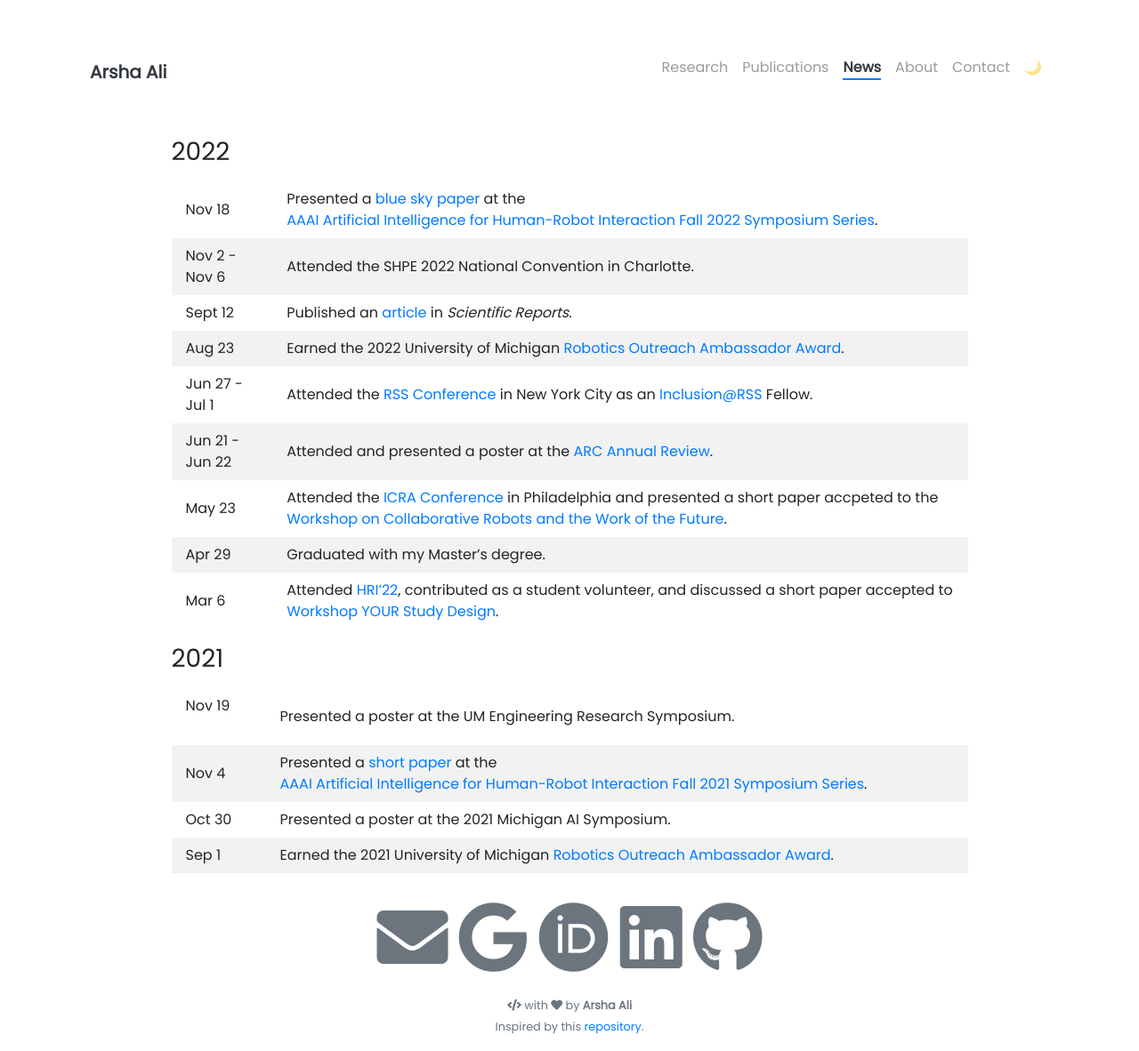
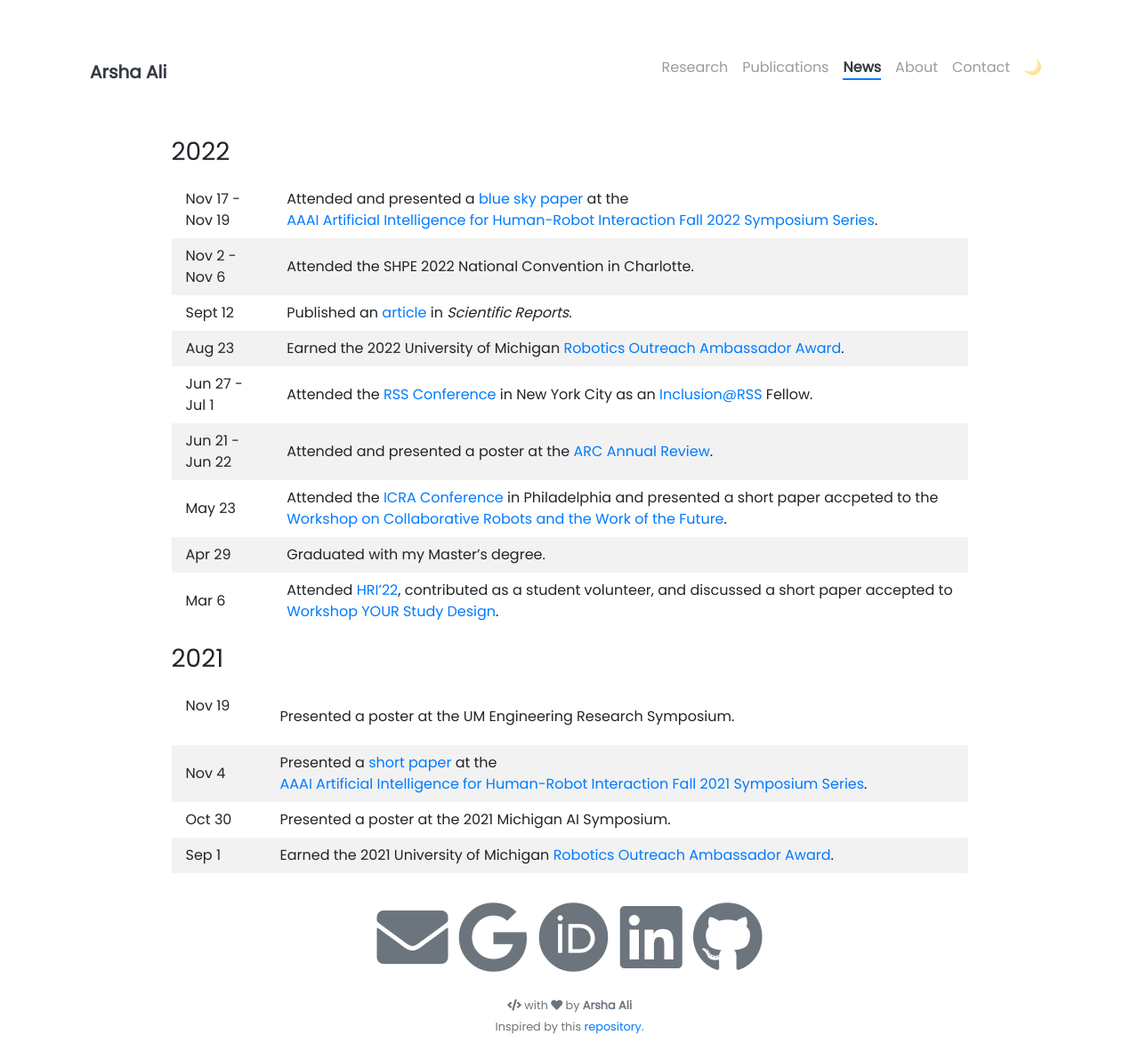
Before and after one commit to arshaali/arshaali.github.io, a Jekyll site: the page built from pages/news.md, in a window 1280 px wide and 1182 px high. Shown: the whole window at 89% size. Built offline with Jekyll 4.4.1, drawn with Linux system fonts in a browser that asks for light colours; nearby versions of some CDN libraries.

Commit message:
Update news.md

```diff
--- a/pages/news.md
+++ b/pages/news.md
@@ -14,7 +14,7 @@ td, th {
 
 ### 2022
 
-Nov 18 | Presented a [blue sky paper](https://arxiv.org/pdf/2210.03259.pdf) at the [AAAI Artificial Intelligence for Human-Robot Interaction Fall 2022 Symposium Series](https://ai-hri.github.io/2022/#home).
+Nov 17 - Nov 19 | Attended and presented a [blue sky paper](https://arxiv.org/pdf/2210.03259.pdf) at the [AAAI Artificial Intelligence for Human-Robot Interaction Fall 2022 Symposium Series](https://ai-hri.github.io/2022/#home).
 Nov 2 - Nov 6 | Attended the SHPE 2022 National Convention in Charlotte.
 Sept 12 | Published an [article](https://www.nature.com/articles/s41598-022-19140-5) in _Scientific Reports_.
 Aug 23 | Earned the 2022 University of Michigan [Robotics Outreach Ambassador Award](https://robotics.umich.edu/2022/the-2022-robotics-outreach-ambassadors/?utm_campaign=Michigan%20Robotics%20Newsletter&utm_medium=email&utm_source=Revue%20newsletter).
```
